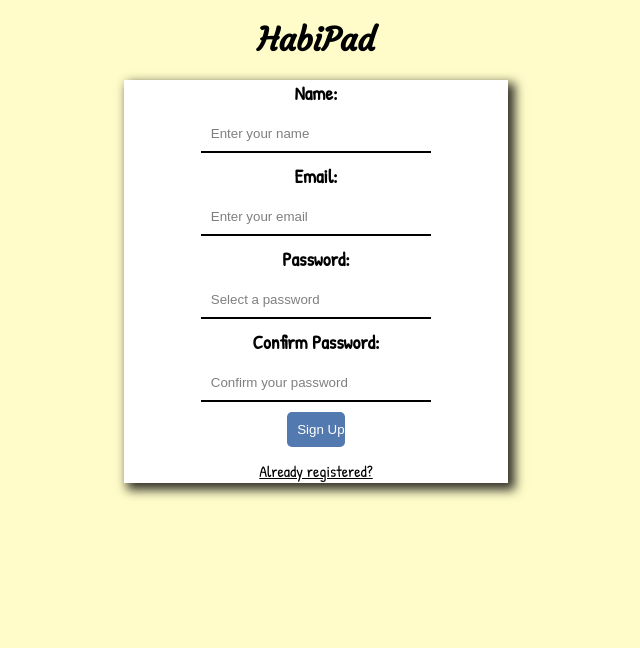
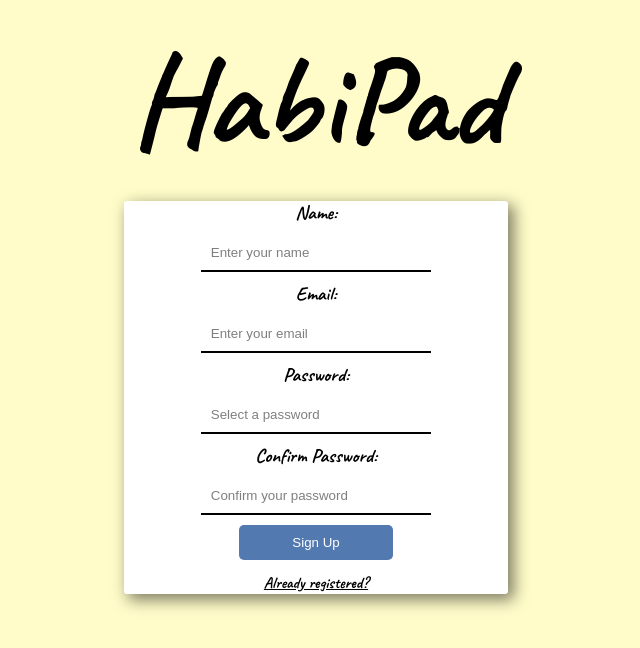
Before and after one commit to Forum-123/Lap-2-Project-Client, a website: page index.html in a window 1280 px wide. Both pictures are taken after a click on the input "Sign Up". Shown: the whole page, without its empty margins (324-964 px from the left). Drawn offline with Linux system fonts and the light colour scheme.

Commit message:
change landing page title size

```diff
--- a/index.html
+++ b/index.html
@@ -9,7 +9,8 @@
     <!-- <script src="https://cdn.jsdelivr.net/npm/jwt-decode@3.1.2/build/jwt-decode.cjs.min.js"></script> -->
     <link rel="preconnect" href="https://fonts.googleapis.com">
     <link rel="preconnect" href="https://fonts.gstatic.com" crossorigin>
-    <link href="https://fonts.googleapis.com/css2?family=Courgette&family=Patrick+Hand&display=swap" rel="stylesheet">
+    <!-- <link href="https://fonts.googleapis.com/css2?family=Courgette&family=Patrick+Hand&display=swap" rel="stylesheet"> -->
+    <link href="https://fonts.googleapis.com/css2?family=Caveat:wght@700&display=swap" rel="stylesheet">
     <script src="./static/js/jwt-decode.js"></script>
     <script defer src="./static/js/buttons.js"></script>
     <script defer src="./static/js/script.js"></script>
--- a/static/css/style.css
+++ b/static/css/style.css
@@ -4,7 +4,8 @@ body {
 }
 
 #title {
-    font-family: 'Courgette', cursive;
+    font-family: 'Caveat', cursive;
+    font-size: 8rem;
     margin: 20px auto;
     text-align: center;
     display: block;
@@ -19,11 +20,12 @@ form {
     margin: 0 auto;
     width: 30%;
     text-align: center;
-    font-family: 'Patrick Hand', cursive;
+    font-family: 'Caveat', cursive;
     font-weight: 700;
     font-size: larger;
     background-color: #fff;
-    box-shadow: 5px 5px 10px 2px rgba(0, 0, 0, 0.8);
+    box-shadow: 5px 5px 15px 1px rgba(0, 0, 0, 0.5);
+    border-radius: 3px;
 }
 
 input[type=text], input[type=email], input[type=password] {
@@ -50,6 +52,10 @@ input[type=submit] {
     border-radius: 5px;
 }
 
+form input[type=submit] {
+    min-width: 40%;
+}
+
 input[type=submit]:hover {
     background-color: #45a049;
 }
@@ -65,3 +71,18 @@ input::placeholder {
     text-decoration: underline;
     cursor: pointer;
 }
+
+/* responsiveness */
+/* large mobile screen */
+@media only screen and (max-width: 425px ) {
+    #title{
+        font-size: 5rem;
+    }
+}
+
+/* tablet and laptops */
+@media only screen and (min-width: 768px ) {
+    #title {
+        font-size: 8rem;
+    }
+}
```
